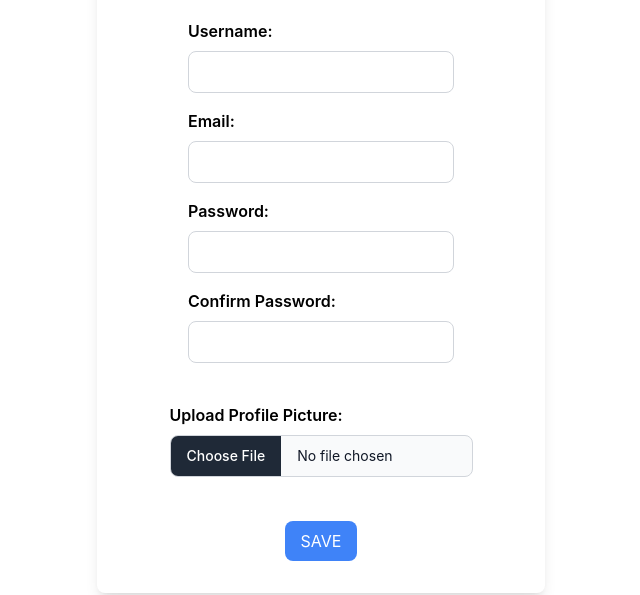
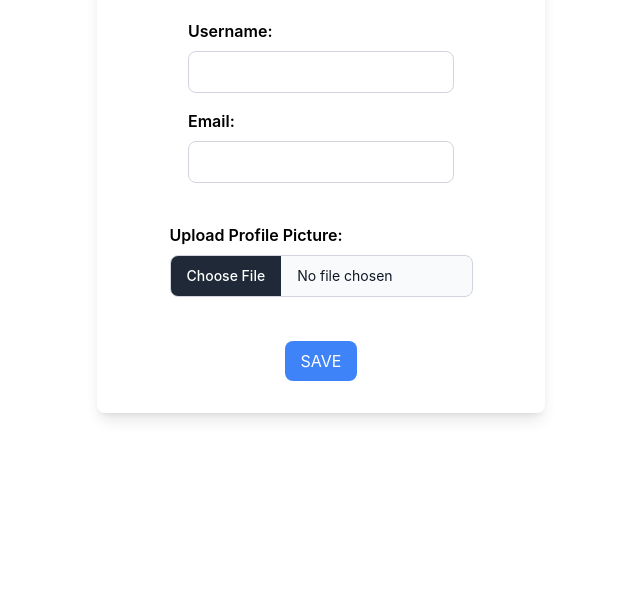
Before and after one commit to MayankPant/JsonSchema, a Django app: template JsonSchema/editor/templates/editor/profile.html in a window 1280 px wide. Shown: the part 205-800 px from the top of the page, without its empty margins (319-959 px from the left). Run offline with Django 5.2, Linux system fonts and the light colour scheme; the template is opened without the code that fills it, so the values that code supplies are empty; some libraries are stand-ins or nearby versions.

Commit message:
JIRATICKET-feat-Implemented the functionality of the user profile
Allows users to edit their credentials. Password change not
included here.

```diff
--- a/JsonSchema/editor/templates/editor/profile.html
+++ b/JsonSchema/editor/templates/editor/profile.html
@@ -31,42 +31,28 @@
             <div class="login-image flex justify-center items-center mb-6">
                 <img class="h-15 w-15  rounded-full" src="{{ user.profile_picture.url }}" alt="user current profile Picture">
             </div>
-            <form action="/jsonschema/save_profile/" method="post" enctype="multipart/form-data">
+            <form action="/jsonschema/profile/" method="post" enctype="multipart/form-data">
                 {% csrf_token %}
                 <div class="field-container flex flex-col gap-4">
                     <div class="username flex flex-col">
                         <label for="username" class="mb-2 font-semibold">Username:</label>
-                        <input type="text" name="username" id="username" class="border border-gray-300 p-2 rounded-lg peer" pattern="^[a-zA-Z0-9_$]{1,200}$">
+                        <input type="text" name="username" id="username" class="border border-gray-300 p-2 rounded-lg peer" pattern="^[a-zA-Z0-9_$]{1,200}$" value="{{ user.username }}">
                         <span class="mt-2 hidden text-sm text-red-500 peer-[&:not(:placeholder-shown):not(:focus):invalid]:block">
                             Please enter a valid username
                         </span>
                     </div>
                     <div class="email flex flex-col">
                         <label for="email" class="mb-2 font-semibold">Email:</label>
-                        <input type="email" name="email" id="email" class="border border-gray-300 p-2 rounded-lg peer" pattern="^[a-zA-Z0-9._%+-]+@[a-zA-Z0-9.-]+.[a-zA-Z]{2,}$">
+                        <input type="email" name="email" id="email" class="border border-gray-300 p-2 rounded-lg peer" pattern="^[a-zA-Z0-9._%+-]+@[a-zA-Z0-9.-]+.[a-zA-Z]{2,}$" value="{{ user.user_email }}">
                         <span class="mt-2 hidden text-sm text-red-500 peer-[&:not(:placeholder-shown):not(:focus):invalid]:block">
                             Please enter a Email Address
-                        </span>
-                    </div>
-                    <div class="password flex flex-col">
-                        <label for="password" class="mb-2 font-semibold">Password:</label>
-                        <input type="password" name="password" id="password" class="border border-gray-300 p-2 rounded-lg peer">
-                        <span class="mt-2 hidden text-sm text-red-500 peer-[&:not(:placeholder-shown):not(:focus):invalid]:block" pattern="^(?=.*[a-z])(?=.*[A-Z])(?=.*\d)(?=.*[@$!%*?&_])[A-Za-z\d@$!%*?&_]{8,}$">
-                            Please enter a strong password
-                        </span>
-                    </div>
-                    <div class="confirm_password flex flex-col">
-                        <label for="confirm_password" class="mb-2 font-semibold">Confirm Password:</label>
-                        <input type="password" name="confirm_password" id="confirm_password" class="border border-gray-300 p-2 rounded-lg" onchange="validatePasswords()">
-                        <span class = "mt-2 hidden text-sm text-red-500" id="password-validation">
-                            Password and confirm should be same
                         </span>
                     </div>
                     <div class="profile_picture flex flex-col">
 
 
                         <label class="mb-2 mt-6 font-semibold" for="file_input">Upload Profile Picture:</label>
-                        <input class="block w-full text-sm text-gray-900 border border-gray-300 rounded-lg cursor-pointer bg-gray-50 dark:text-gray-400 focus:outline-none dark:bg-gray-700 dark:border-gray-600 dark:placeholder-gray-400" aria-describedby="file_input_help" id="file_input" type="file" onchange="validateFile()" name="profile_picture">
+                        <input class="block w-full text-sm text-gray-900 border border-gray-300 rounded-lg cursor-pointer bg-gray-50 dark:text-gray-400 focus:outline-none dark:bg-gray-700 dark:border-gray-600 dark:placeholder-gray-400" aria-describedby="file_input_help" id="file_input" type="file" onchange="validateFile()" name="profile_picture" value="{{ user.profile_picture }}">
                         <p class="mt-1 text-sm text-gray-500 dark:text-gray-400 hidden" id="file-validation">SVG, PNG, JPG or GIF.</p>
 
                     </div>
```
Also changed, not shown: JsonSchema/editor/views.py (+16 -2 lines).
